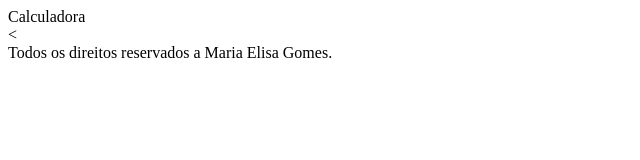
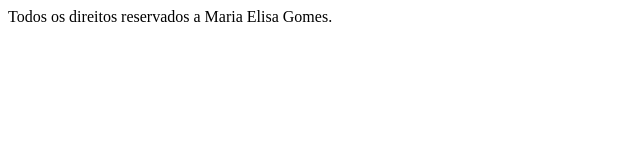
Before and after one commit to mariaelisagmt/AnuarioEscolar, a plain HTML site: page AnuarioEscolar/Index.html in a window 1280 px wide. Shown: the whole page, without its empty margins (0-640 px from the left). Drawn offline with Linux system fonts and the light colour scheme.

Commit message:
Atualização do planejamento

```diff
--- a/AnuarioEscolar/Index.html
+++ b/AnuarioEscolar/Index.html
@@ -3,8 +3,7 @@
     <title>Anuário Escolar 2024</title>
 </head>
 <body>
-    <nav class="menu">Calculadora</nav>
-    <
+
 </body>
 <footer class="rodape"> Todos os direitos reservados a Maria Elisa Gomes.</footer>
 </html>
```
Also changed, not shown: AnuarioEscolar/style.css (line endings or trailing spaces), 1 other file.
